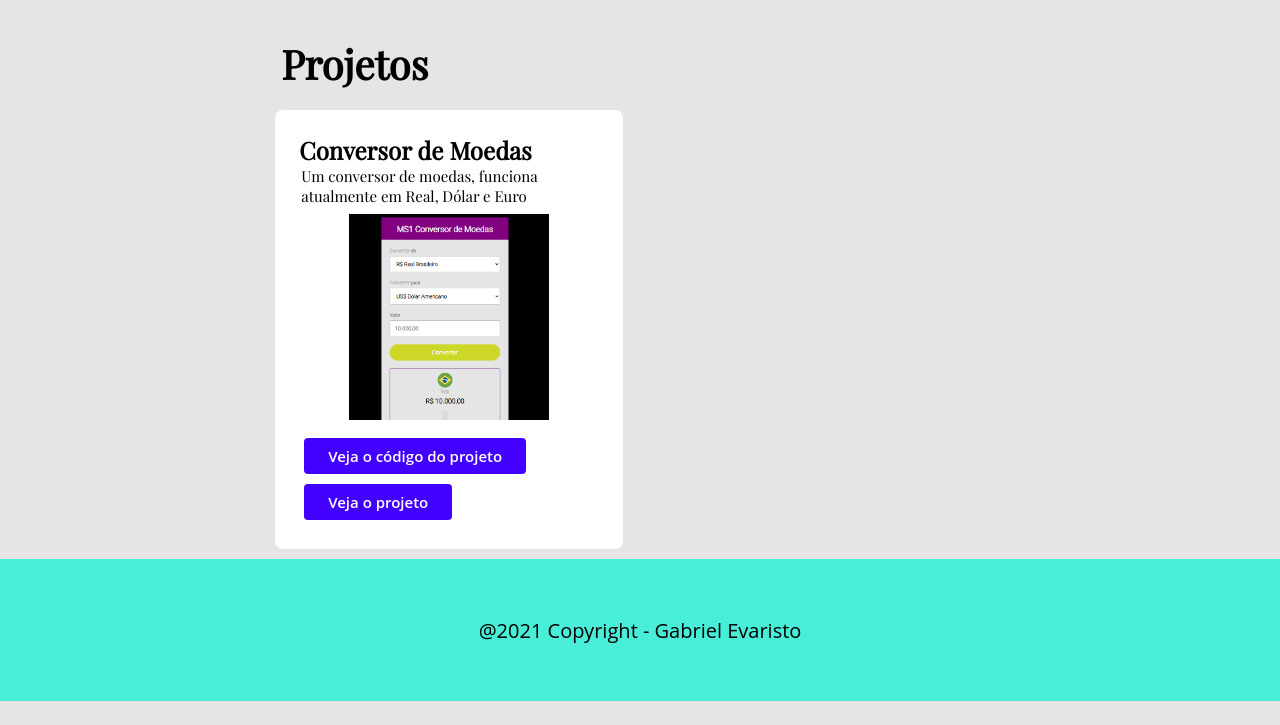
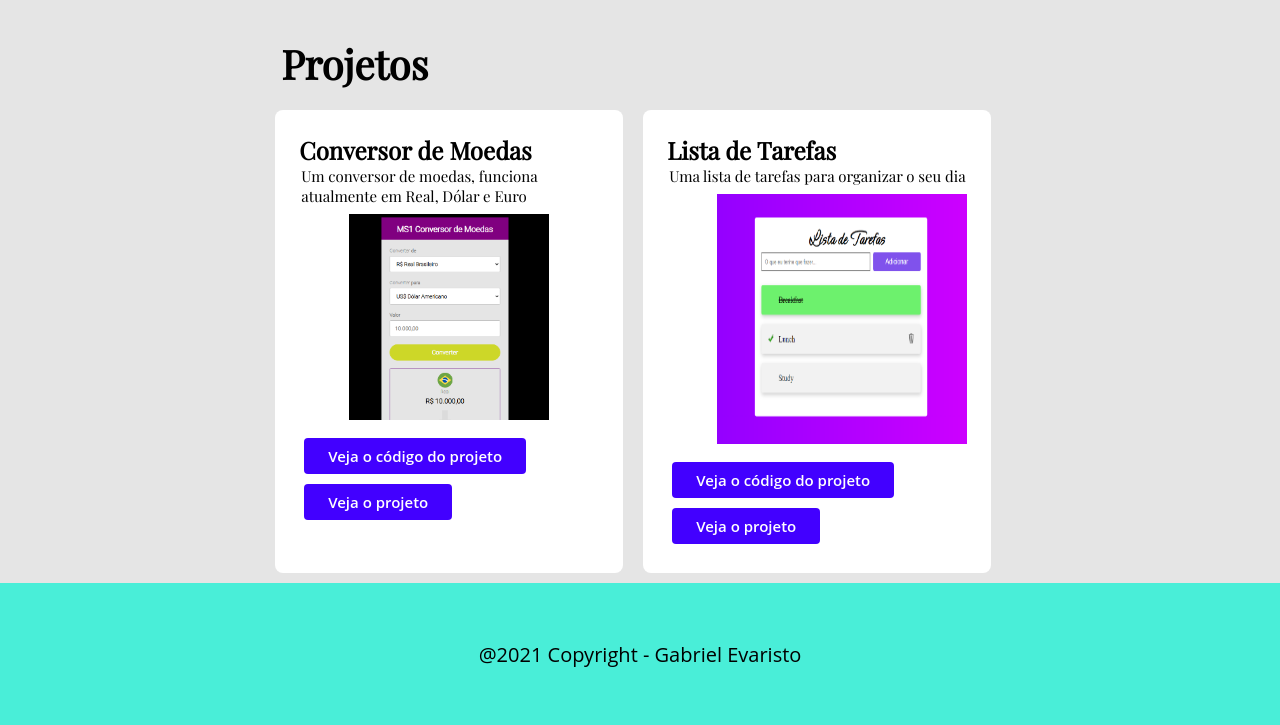
Before and after one commit to EvaristoGabriel/Portifolio, a plain HTML site: page index.html in a window 1280 px wide. Shown: the part 875-1600 px from the top of the page. Before the commit the page ends 1576 px from the top, so only its background shows below. Drawn offline with nearby package versions, Linux system fonts and the light colour scheme.

Commit message:
adicionado um projeto
adicionado projeto de listas de tarefas

```diff
--- a/estilo.css
+++ b/estilo.css
@@ -196,3 +196,15 @@ footer {
     text-align: center;
     font-family: "Open Sans", sans-serif;
 }
+
+.listatarefa {
+    height: 250px;
+    width: 250px;
+}
+
+img:hover{
+    -webkit-transform: scale(1.3);
+    -ms-transform: scale(1.3);
+    transform: scale(1.3);
+    transition: transform .5s ease;
+    }
--- a/index.html
+++ b/index.html
@@ -248,6 +248,15 @@
                     <a href="https://evaristogabriel.github.io/Aplicacao_Estudos_Converter_Moedas/">
                         Veja o projeto</a>
                 </div>
+                <div class="projeto">
+                    <h3>Lista de Tarefas</h3>
+                    <p>Uma lista de tarefas para organizar o seu dia</p>
+                    <img class="imagemprojeto listatarefa" src="img/Print-listadetarefas.png">
+                    <a href="https://github.com/EvaristoGabriel/listadetarefas">
+                        Veja o código do projeto</a>
+                    <a href="https://listadetarefas-gabriel.netlify.app/">
+                        Veja o projeto</a>
+                </div>
             </div>
         </div>
         </div>
```
Also changed, not shown: img/Print-listadetarefas.png (added).
